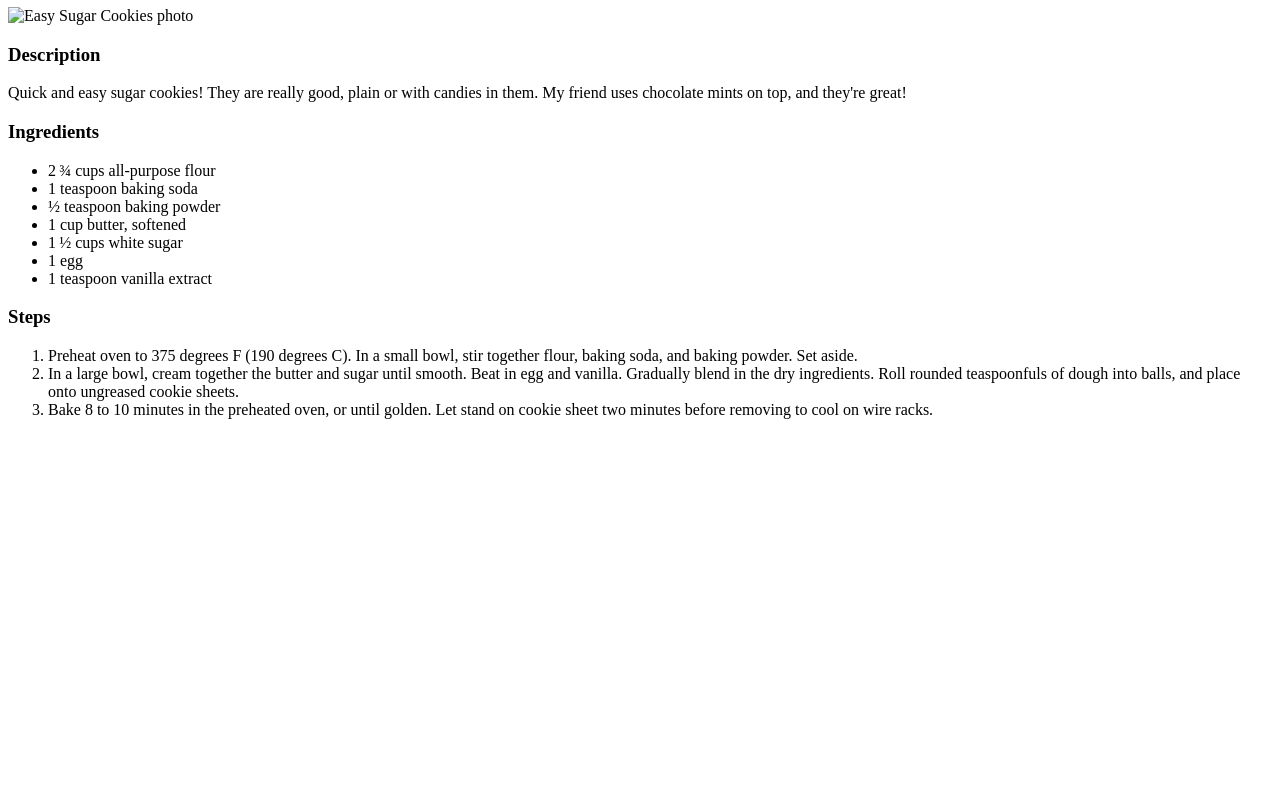
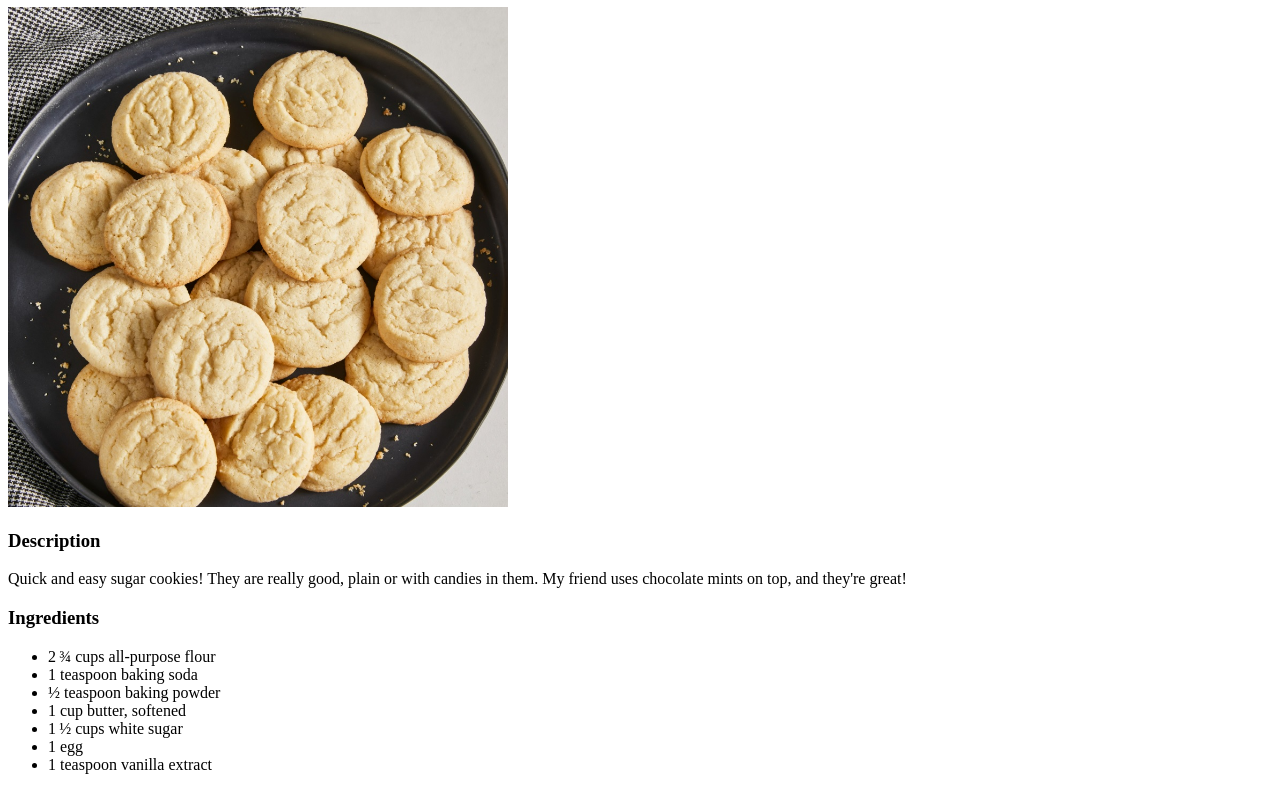
Before and after one commit to LisandroCausa/odin-recipes, a plain HTML site: page recipes/Easy Sugar Cookies/Easy Sugar Cookies.html in a window 1280 px wide. Shown: the part 99-888 px from the top of the page. Before the commit the page ends 800 px from the top, so only its background shows below. Drawn offline with Linux system fonts and the light colour scheme.

Commit message:
wrong format fixed

```diff
--- a/recipes/Easy Sugar Cookies/Easy Sugar Cookies.html
+++ b/recipes/Easy Sugar Cookies/Easy Sugar Cookies.html
@@ -9,7 +9,7 @@
 <body>
     <a href="../../index.html"><─ BACK</a>
     <h1>Easy Sugar Cookies</h1>
-    <img src="./img.png" alt="Easy Sugar Cookies photo" width="500">
+    <img src="./img.jpg" alt="Easy Sugar Cookies photo" width="500">
     <h3>Description</h3>
     <p>
         Quick and easy sugar cookies! They are really good, plain or with candies in them. My friend uses chocolate mints on top, and they're great!
```
